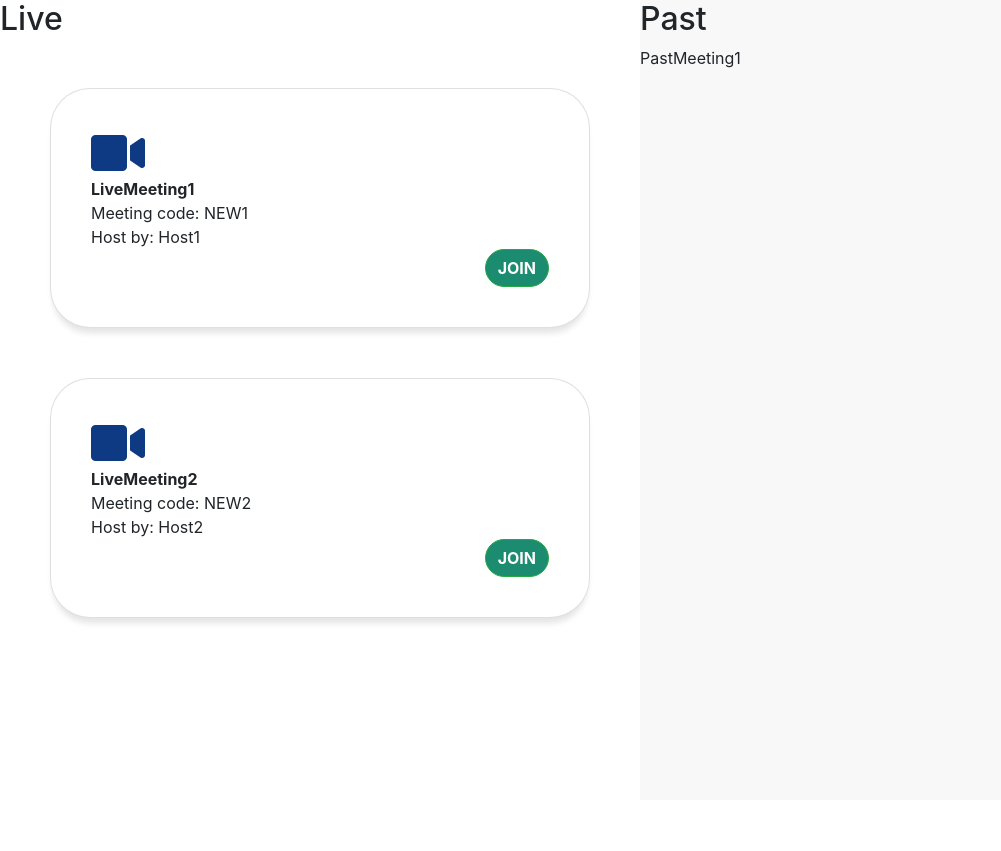
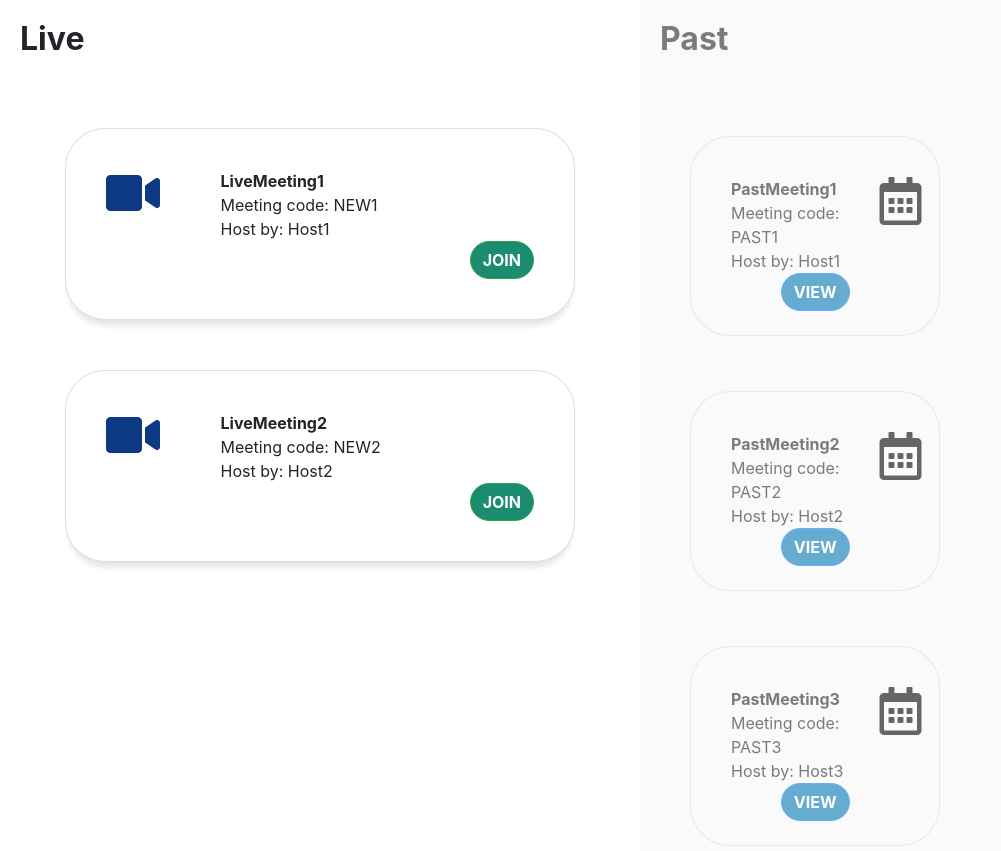
Before and after one commit to tho6/Hands-UP, a React (Create React App) app in the folder frontend/: page /meetings/1 in a window 1280 px wide. Shown: the whole page, without its empty margins (0-1001 px from the left). Before the commit the page ends 800 px from the top, so only its background shows below. Built offline with nearby package versions, Linux system fonts and the light colour scheme.

Commit message:
[Frontend] Update MeetingPast

```diff
--- a/frontend/src/App.css
+++ b/frontend/src/App.css
@@ -1,6 +1,6 @@
 .App {
   display: flex;
-  height: 100vh;
+  /* height: 100vh; */
 }
 
 .App > div {
@@ -9,4 +9,5 @@
 
 .MeetingPast {
   background-color: #F8F8F8;
+  opacity: 0.6;
 }
--- a/frontend/src/App.tsx
+++ b/frontend/src/App.tsx
@@ -7,12 +7,12 @@ import { Route } from 'react-router-dom';
 // import { MeetingRoom } from './component/MeetingRoom';
 import { MeetingLive } from './component/MeetingLive';
 import { MeetingPast } from './component/MeetingPast';
-import { Nav } from './component/Nav';
+// import { Navbar } from './component/Navbar';
 
 function App() {
   return (
     <div className="App">
-      {/* <Nav /> */}
+      {/* <Navbar /> */}
       <Route path="/questions/room/:id/:page" exact>
         <QuestionPage />
       </Route>
--- a/frontend/src/component/MeetingLive.scss
+++ b/frontend/src/component/MeetingLive.scss
@@ -1,11 +1,18 @@
-.meetingCard{
+.headline {
+    display: flex;
+    justify-content: left;
+    align-items: left;
+    padding: 20px;
+}
+
+.meetingLiveCard{
     border-radius: 40px;
     box-shadow: 0 8px 6px -3px #e5e3e3;
     padding: 20px;
     margin: 50px;
 }
 
-.meetingCard:hover {
+.meetingLiveCard:hover {
     transform: translate(0,-3px);
     box-shadow: 0px 32px 25px -15px #e5e3e3;
 }
--- a/frontend/src/component/MeetingLive.tsx
+++ b/frontend/src/component/MeetingLive.tsx
@@ -1,26 +1,37 @@
 import React, { useEffect } from 'react';
-import './MeetingLive.scss';
 import { useSelector, useDispatch } from 'react-redux';
 import { fetchMeetingLive } from '../redux/meetinglive/thunk';
 import { RootState } from '../store';
 import { IMeetingLive } from '../redux/meetinglive/reducers';
 // import Moment from 'react-moment';
+// CSS
+import './MeetingLive.scss';
 import Button from 'react-bootstrap/Button';
 import Card from 'react-bootstrap/Card'
 import Container from 'react-bootstrap/Container'
+import Row from 'react-bootstrap/Row'
+import Col from 'react-bootstrap/Col'
 
 const MeetingLiveCard: React.FC<{ meeting: IMeetingLive }> = (props) => {
     return (<>
-        <Card className="meetingCard">
+        <Container>
+            <Card className="meetingLiveCard">
                 <Card.Body>
+                    <Row>
+                        <Col md={3}>
                             <div className="liveIcon"><i className="fas fa-video fa-3x"></i></div>
+                        </Col>
+                        <Col md={9}>
                             <div><b>{props.meeting.name}</b></div>
                             <div>Meeting code: {props.meeting.code}</div>
                             {/* <div>{props.meeting.date}</div> */}
                             <div>Host by: {props.meeting.host}</div>
                             <div className="joinButton"><Button variant="success" className="joinButtonGreen"><b>JOIN</b></Button>{' '}</div>
+                        </Col>
+                    </Row>
                 </Card.Body>
             </Card>
+        </Container>
     </>);
 }
 
@@ -34,7 +45,7 @@ export function MeetingLive() {
 
     return (
         <div>
-            <h2>Live</h2>
+            <h2 className="headline"><b>Live</b></h2>
             {
                 meetings.map((meeting) => <MeetingLiveCard meeting={meeting} />)
             }
--- /dev/null
+++ b/frontend/src/component/MeetingPast.scss
@@ -0,0 +1,39 @@
+.meetingPastContainer{
+    display: flex;
+    flex-wrap: wrap;
+}
+
+.headline {
+    display: flex;
+    justify-content: left;
+    align-items: left;
+    padding: 20px;
+}
+
+.meetingPastCard{
+    background-color: #F8F8F8;
+    border-radius: 40px;
+    // box-shadow: 0 8px 6px -3px #e5e3e3;
+    padding: 20px;
+    margin: 50px 20px 5px;
+    width: 250px;
+    height: 200px;
+}
+
+.viewButton {
+    display: flex;
+    justify-content: flex-end;
+}
+
+.viewButtonBlue{
+    background-color: #0275B1;
+    border-radius: 20px;
+}
+
+.calendarIcon{
+    width: 80px;
+}
+
+.fa-calendar-alt{
+    color: #000000;
+}
--- a/frontend/src/component/MeetingPast.tsx
+++ b/frontend/src/component/MeetingPast.tsx
@@ -2,6 +2,41 @@ import React, { useEffect } from 'react';
 import { useDispatch, useSelector } from 'react-redux';
 import { fetchMeetingPast } from '../redux/meetingpast/thunk';
 import { RootState } from '../store';
+import { IMeetingPast } from '../redux/meetingpast/reducers';
+// CSS
+import './MeetingPast.scss';
+import Button from 'react-bootstrap/Button';
+import Card from 'react-bootstrap/Card'
+import Container from 'react-bootstrap/Container'
+import Row from 'react-bootstrap/Row'
+import Col from 'react-bootstrap/Col'
+
+const MeetingPastCard: React.FC<{ meeting: IMeetingPast }> = (props) => {
+    return (<>
+        <div className="meetingPastContainer">
+            <Container>
+                <Col md={8}>
+                    <Card className="meetingPastCard">
+                        <Card.Body>
+                            <Row>
+                                <Col md={9}>
+                                    <div><b>{props.meeting.name}</b></div>
+                                    <div>Meeting code: {props.meeting.code}</div>
+                                    {/* <div>{props.meeting.date}</div> */}
+                                    <div>Host by: {props.meeting.host}</div>
+                                    <div className="viewButton"><Button variant="primary" className="viewButtonBlue"><b>VIEW</b></Button>{' '}</div>
+                                </Col>
+                                <Col md={3}>
+                                    <div className="calendarIcon"><i className="far fa-calendar-alt fa-3x"></i></div>
+                                </Col>
+                            </Row>
+                        </Card.Body>
+                    </Card>
+                </Col>
+            </Container>
+        </div>
+    </>);
+}
 
 export function MeetingPast() {
     const meetings = useSelector((state: RootState) => state.meetingsPast.meetingsPast)
@@ -13,9 +48,10 @@ export function MeetingPast() {
 
     return (
         <div>
-            <h2>Past</h2>
+            <h2 className="headline"><b>Past</b></h2>
             {
-                meetings.map((meeting) => <div>{meeting.name}</div>)
+                meetings.map((meeting) => <MeetingPastCard meeting={meeting} />)
+                // meetings.map((meeting) => <div>{meeting.name}</div>)
             }
         </div>
     )
--- a/frontend/src/component/Nav.tsx
+++ b/frontend/src/component/Navbar.tsx
@@ -1,6 +1,6 @@
 import React from 'react';
 
-export function Nav() {
+export function Navbar() {
     return (
         <div>
             <h2>Nav bar</h2>
--- a/frontend/src/redux/meetinglive/reducers.ts
+++ b/frontend/src/redux/meetinglive/reducers.ts
@@ -14,7 +14,9 @@ export interface MeetingLiveState {
 }
 
 const initialState: MeetingLiveState = {
-    meetingsLive: [{ id: 1, name: "LiveMeeting1", date: new Date(), code: "NEW1", host: "Host1" },{ id: 2, name: "LiveMeeting2", date: new Date(), code: "NEW2", host: "Host2" }],
+    meetingsLive: [
+        { id: 1, name: "LiveMeeting1", date: new Date(), code: "NEW1", host: "Host1" },
+        { id: 2, name: "LiveMeeting2", date: new Date(), code: "NEW2", host: "Host2" }],
 }
 
 export function MeetingLiveReducer(state: MeetingLiveState = initialState, action: MeetingLiveActions): MeetingLiveState {
--- a/frontend/src/redux/meetingpast/reducers.ts
+++ b/frontend/src/redux/meetingpast/reducers.ts
@@ -10,12 +10,12 @@ export interface IMeetingPast {
 }
 
 export interface MeetingPastState {
+    meetingsPast: IMeetingPast[]
     // meetingsById: {
     //     [meetingId: string]: MeetingPast
     // }
     // meetings: number[],
     // meetingDate: Date
-    meetingsPast: IMeetingPast[]
 }
 
 // export interface MeetingPastState {
@@ -27,7 +27,10 @@ export interface MeetingPastState {
 // }
 
 const initialState: MeetingPastState = {
-    meetingsPast: [{ id: 1, name: "PastMeeting1", date: new Date(), code: "NEW1", host: "Host1" }],
+    meetingsPast: [
+        { id: 1, name: "PastMeeting1", date: new Date(), code: "PAST1", host: "Host1" },
+        { id: 2, name: "PastMeeting2", date: new Date(), code: "PAST2", host: "Host2" },
+        { id: 3, name: "PastMeeting3", date: new Date(), code: "PAST3", host: "Host3" }],
     // meetingsById: {},
     // meetings: [],
     // meetingDate: new Date()
```
Lines whose indentation alone changed are shown as unchanged.
